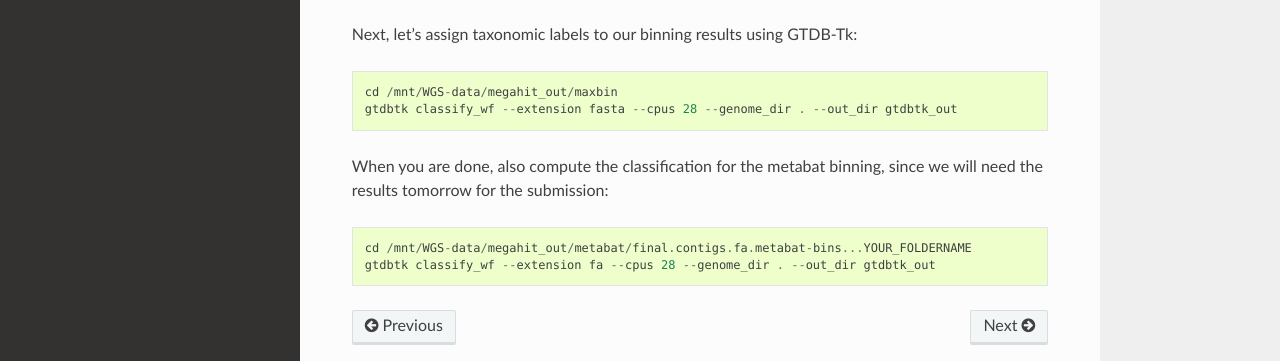
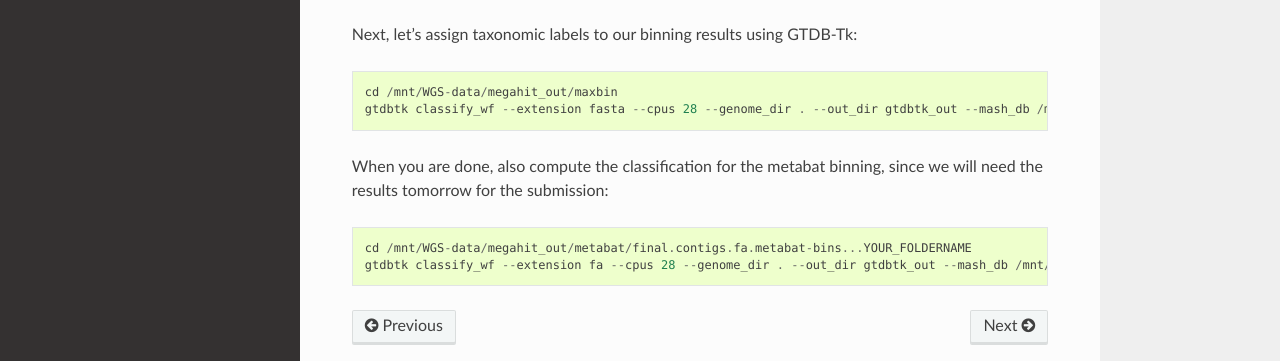
Before and after one commit to metagenomics/metagenomics-workshop, a Sphinx documentation site: the page built from docs/classification/gtdb-tk.rst, in a window 1280 px wide and 1122 px high. Shown: the part 647-1008 px from the top of the window. Built offline with Sphinx 7.4.7 and the Read the Docs theme 2.0.0, drawn with Linux system fonts in a browser that asks for light colours.

Commit message:
Update gtdb-tk.rst

```diff
--- a/docs/classification/gtdb-tk.rst
+++ b/docs/classification/gtdb-tk.rst
@@ -29,9 +29,9 @@ Next, let's assign taxonomic labels to our binning results using
 GTDB-Tk::
 
   cd /mnt/WGS-data/megahit_out/maxbin
-  gtdbtk classify_wf --extension fasta --cpus 28 --genome_dir . --out_dir gtdbtk_out
+  gtdbtk classify_wf --extension fasta --cpus 28 --genome_dir . --out_dir gtdbtk_out --mash_db /mnt/release207_v2/mash.msh
 
 When you are done, also compute the classification for the metabat binning, since we will need the results tomorrow for the submission::
 
   cd /mnt/WGS-data/megahit_out/metabat/final.contigs.fa.metabat-bins...YOUR_FOLDERNAME
-  gtdbtk classify_wf --extension fa --cpus 28 --genome_dir . --out_dir gtdbtk_out
+  gtdbtk classify_wf --extension fa --cpus 28 --genome_dir . --out_dir gtdbtk_out --mash_db /mnt/release207_v2/mash.msh
```
